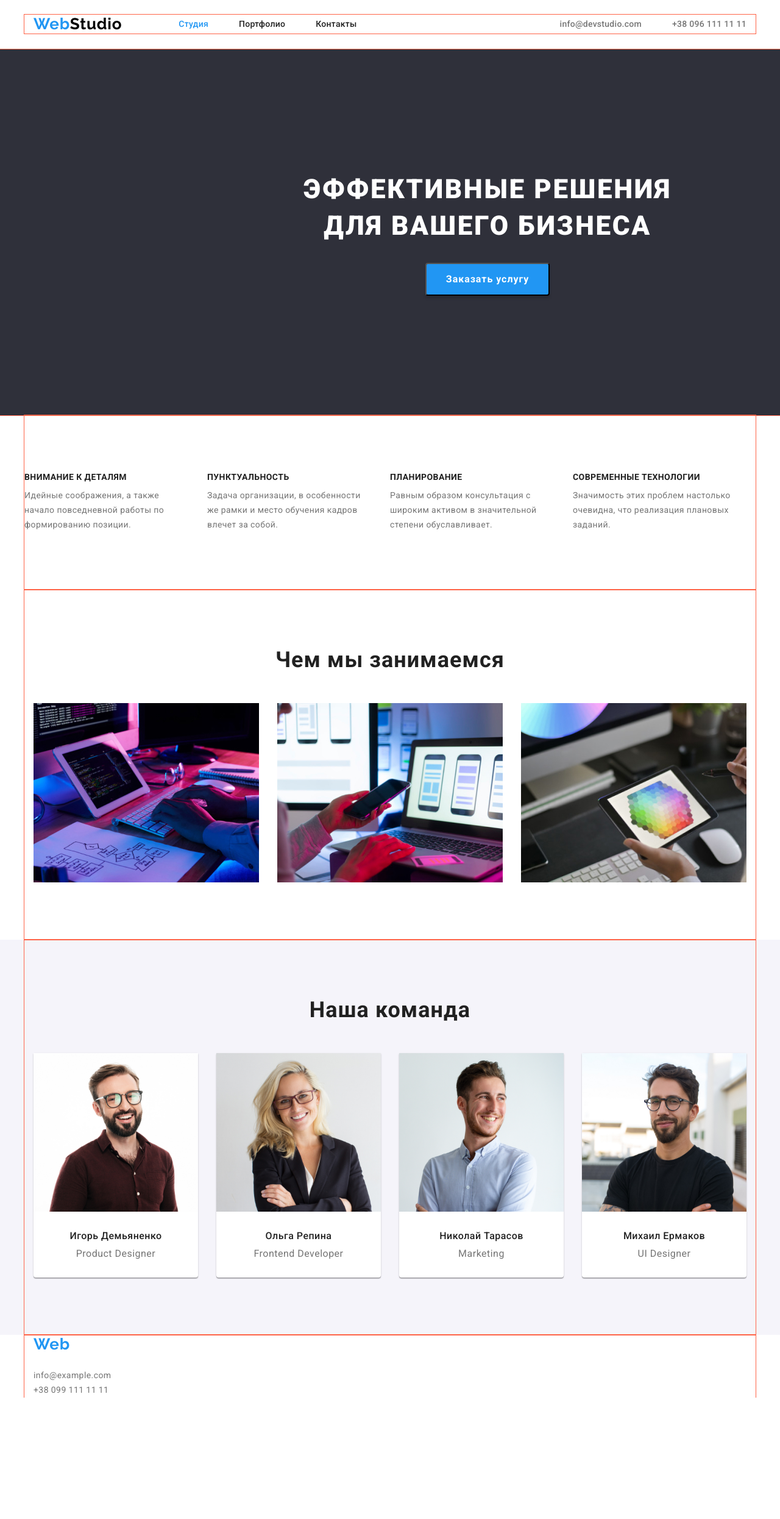
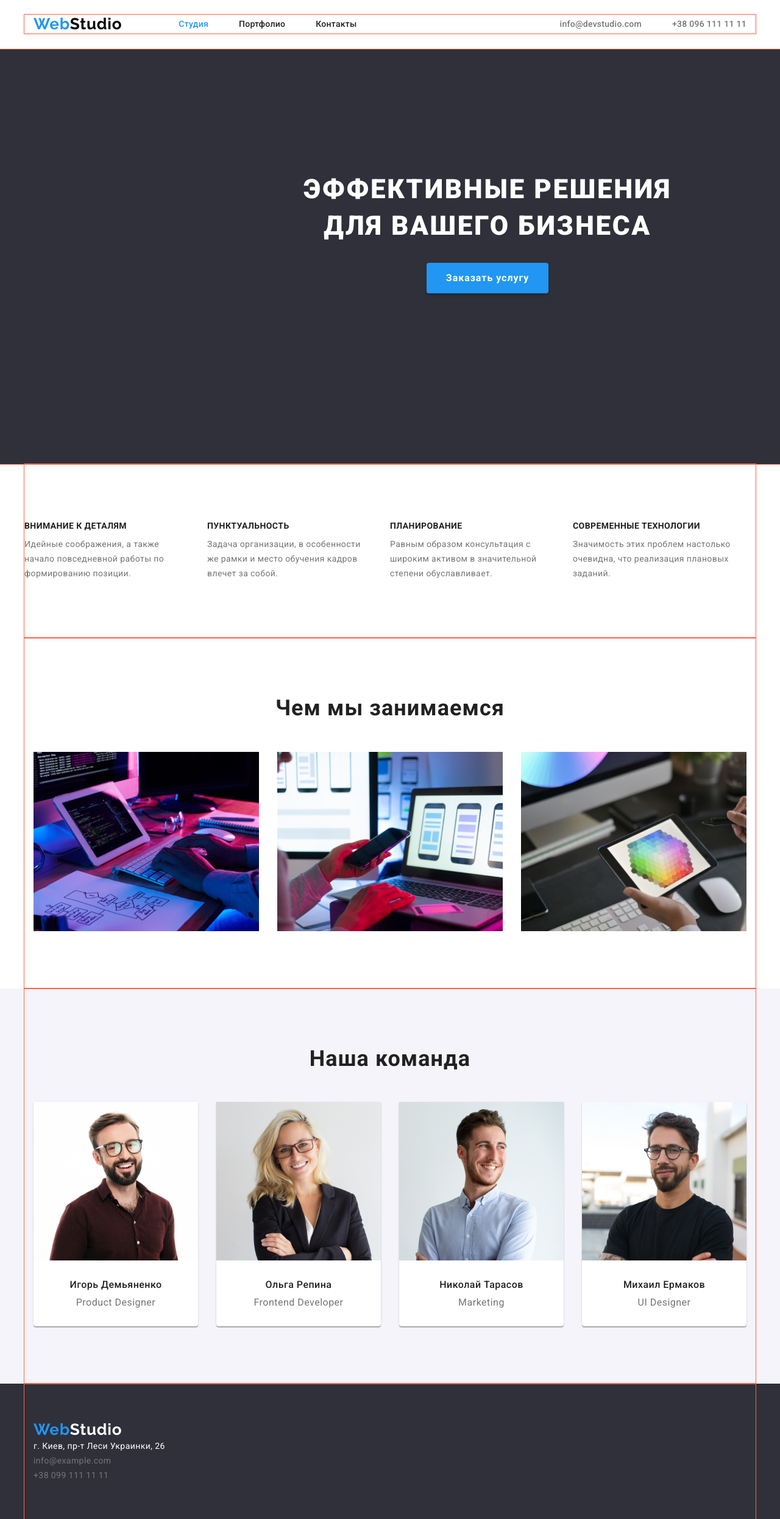
Before and after one commit to eleza27/goit-markup-hw-03, a plain HTML site: page index.html in a window 1280 px wide. Shown: the top 2491 px of the page at 61% size. Before the commit the page ends 2292 px from the top, so only its background shows below. Drawn offline with nearby package versions, Linux system fonts and the light colour scheme.

Commit message:
Студия готова (...Хиро чуть непонятно)

```diff
--- a/css/styles.css
+++ b/css/styles.css
@@ -166,12 +166,11 @@ body {
 
 /* ========== HERO ========== */
 
-
 .hero-container {
     padding: 0px;
     background-color: var(--background-third-color);
+    padding: 200px 452px 280px;
     width: 1600px;
-    height: 600px;
 }
 
 .hero-title {
@@ -182,7 +181,6 @@ body {
     letter-spacing: 0.06em;
     text-transform: uppercase;
     color: #FFFFFF;
-    padding: 200px 452px 0px;
 }
 
 .hero-btn {
@@ -198,6 +196,7 @@ body {
     color: var(--third-color);
     background: var(--background-accent-color);
     box-shadow: 0px 4px 4px rgba(0, 0, 0, 0.15);
+    border: 0px;
     border-radius: 4px;
     min-width: 200px;
     padding: 10px 32px;
@@ -294,8 +293,6 @@ body {
     background-color: #F5F4FA;
 }
 
-
-
 .our-team-title {
     font-weight: 700;
     font-size: 36px;
@@ -344,8 +341,6 @@ body {
 
 /* ========== /OUR TEAM ========== */
 
-
-
 /* ========== portfolio.html SECTION OUR PROJECTS ========== */
 
 .section-filter-button {
@@ -384,6 +379,15 @@ body {
 
 /* ========== FOOTER ========== */
 
+.footer {
+    background-color: var(--background-third-color);
+}
+
+.footer-container {
+    padding-top: 60px;
+    padding-bottom: 60px;
+}
+
 .address-map {
     color: var(--third-color);
 }
--- a/index.html
+++ b/index.html
@@ -42,7 +42,7 @@
         <!-- Hero -->
 
         <section class="hero">
-            <div class="container section hero-container">
+            <div class="container hero-container">
                 <h1 class="hero-title">Эффективные решения для вашего бизнеса</h1>
                 <button class="hero-btn" type="button">Заказать услугу</button>
             </div>
@@ -131,7 +131,7 @@
     <!-- Footer -->
 
     <footer class="footer">
-        <div class="container">
+        <div class="container footer-container">
             <a class="logo link" href="./index.html" title="WebStudio">Web<span class="logo-theme-dark">Studio</span></a>
             <address class="address-footer">
                 <ul class="address-footer-list list">
```
